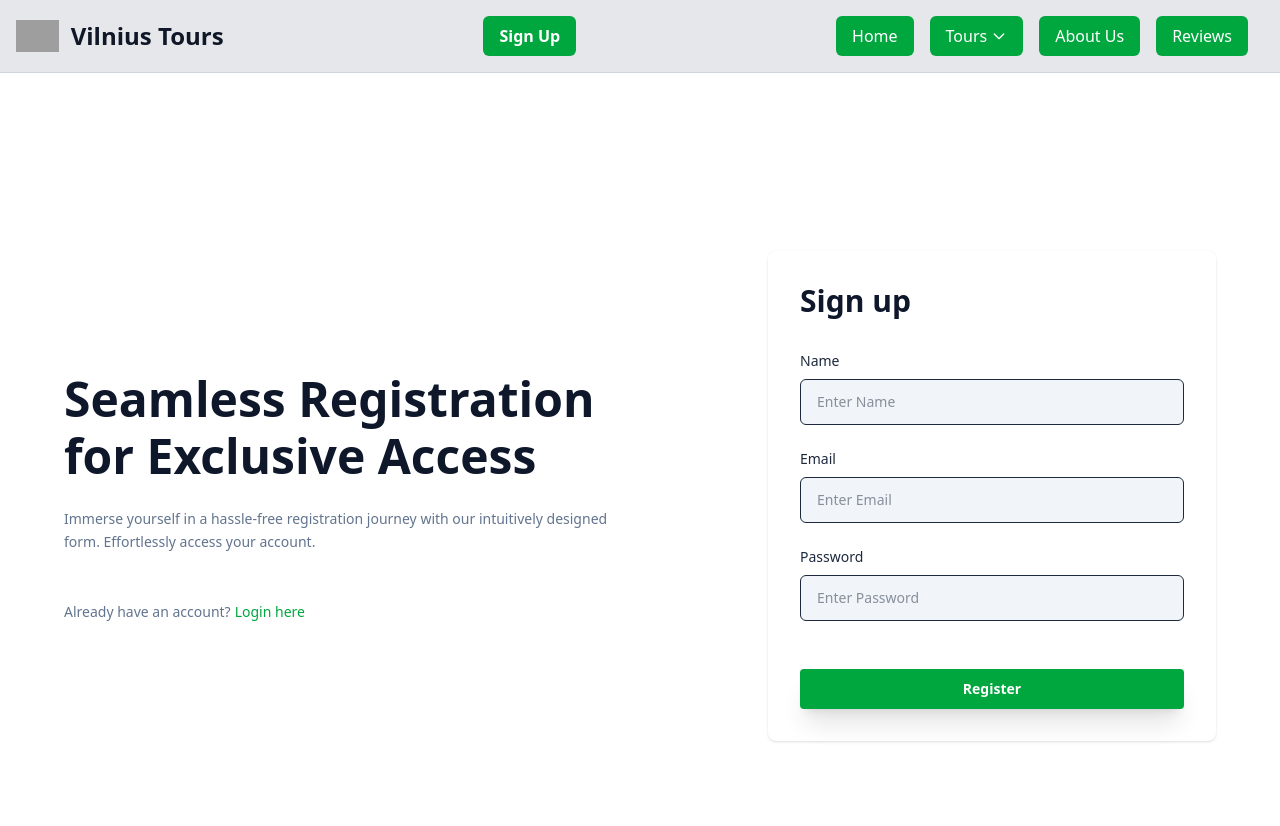
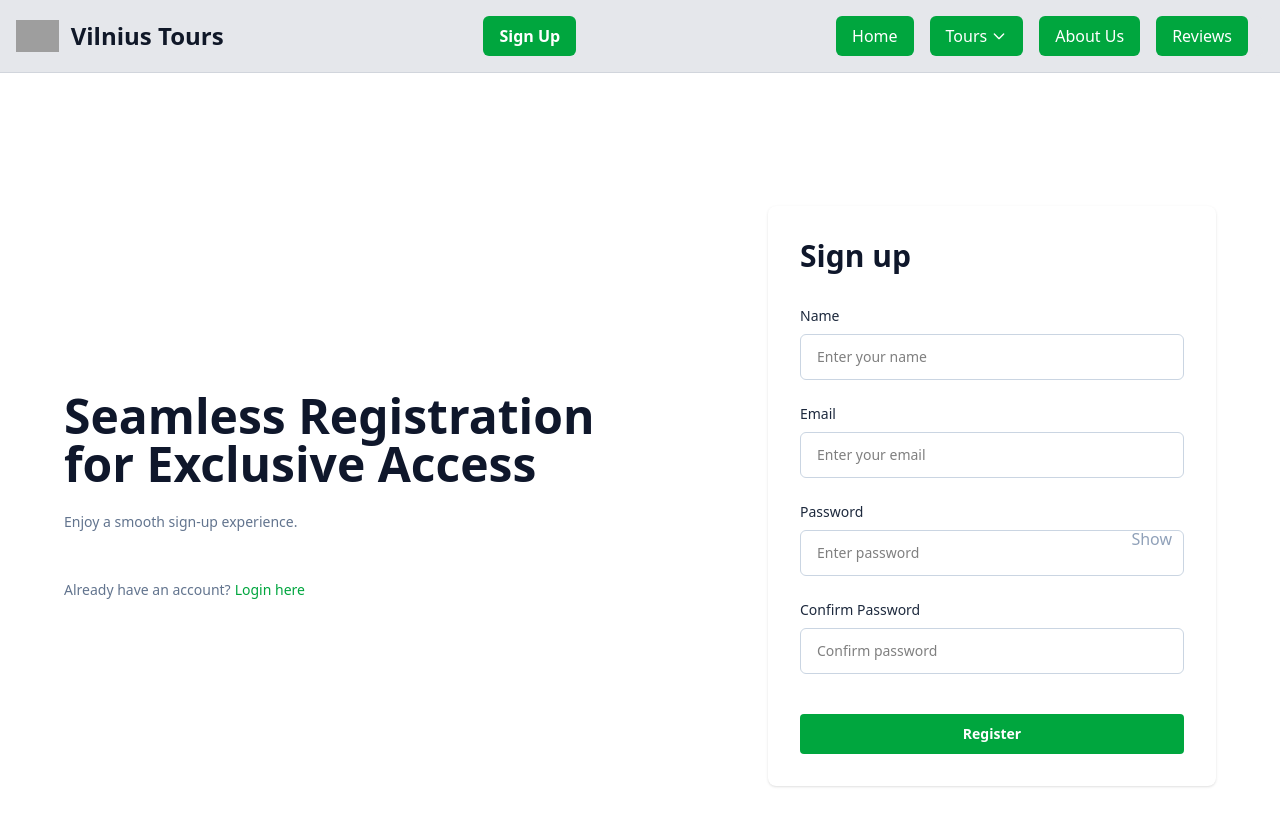
Before and after one commit to KarolisRZN/vilnius-tours, a React (Vite) app in the folder client/: page /register in a window 1280 px wide. Both pictures are taken after a click on the button "Register here". Shown: the top 826 px of the page. Built offline with nearby package versions, Linux system fonts and the light colour scheme; grey boxes are pictures that could not be loaded.

Commit message:
added validation registerlogin

```diff
--- a/client/src/components/RegisterLogin.jsx
+++ b/client/src/components/RegisterLogin.jsx
@@ -1,79 +1,115 @@
 import { useState } from "react";
+import { useNavigate } from "react-router";
 
 function RegisterLogin() {
   const [tab, setTab] = useState("login");
-  const [error, setError] = useState("");
+  const [errors, setErrors] = useState({});
   const [success, setSuccess] = useState("");
+  const [showPassword, setShowPassword] = useState(false);
+  const [loading, setLoading] = useState(false);
+  const navigate = useNavigate();
 
-  const handleLogin = async (e) => {
+  const [formData, setFormData] = useState({
+    name: "",
+    email: "",
+    password: "",
+    confirmPassword: "",
+  });
+
+  const emailRegex = /^[^\s@]+@[^\s@]+\.[^\s@]+$/;
+
+  const validate = () => {
+    const newErrors = {};
+
+    if (tab === "register" && formData.name.trim().length < 2) {
+      newErrors.name = "Name must be at least 2 characters.";
+    }
+
+    if (!emailRegex.test(formData.email)) {
+      newErrors.email = "Enter a valid email address.";
+    }
+
+    if (formData.password.length < 6) {
+      newErrors.password = "Password must be at least 6 characters.";
+    }
+
+    if (tab === "register" && formData.password !== formData.confirmPassword) {
+      newErrors.confirmPassword = "Passwords do not match.";
+    }
+
+    setErrors(newErrors);
+    return Object.keys(newErrors).length === 0;
+  };
+
+  const handleChange = (e) => {
+    setFormData((prev) => ({ ...prev, [e.target.name]: e.target.value }));
+    setErrors((prev) => ({ ...prev, [e.target.name]: "" }));
+    setSuccess("");
+  };
+
+  const handleSubmit = async (e) => {
     e.preventDefault();
-    setError("");
+    setErrors({});
     setSuccess("");
-    const email = e.target.email.value;
-    const password = e.target.password.value;
+
+    if (!validate()) return;
+
+    const url =
+      tab === "login"
+        ? "http://localhost:5000/api/login"
+        : "http://localhost:5000/api/register";
+
+    const payload =
+      tab === "login"
+        ? {
+            email: formData.email,
+            password: formData.password,
+          }
+        : {
+            name: formData.name,
+            email: formData.email,
+            password: formData.password,
+          };
+
+    setLoading(true);
     try {
-      const res = await fetch("http://localhost:5000/api/login", {
+      const res = await fetch(url, {
         method: "POST",
         headers: { "Content-Type": "application/json" },
-        body: JSON.stringify({ email, password }),
+        body: JSON.stringify(payload),
       });
+
       const data = await res.json();
+      setLoading(false);
+
       if (res.ok) {
-        setSuccess("Login successful!");
+        setSuccess(tab === "login" ? "Login successful!" : "Registration successful!");
         localStorage.setItem("user", JSON.stringify(data.user));
         window.dispatchEvent(new Event("storage"));
+        setTimeout(() => navigate("/"), 1000);
       } else {
-        setError(data.message || "Login failed.");
+        setErrors({ server: data.message || "Submission failed." });
       }
     } catch {
-      setError("Network error.");
-    }
-  };
-
-  const handleRegister = async (e) => {
-    e.preventDefault();
-    setError("");
-    setSuccess("");
-    const name = e.target.name.value;
-    const email = e.target.email.value;
-    const password = e.target.password.value;
-    try {
-      const res = await fetch("http://localhost:5000/api/register", {
-        method: "POST",
-        headers: { "Content-Type": "application/json" },
-        body: JSON.stringify({ name, email, password }),
-      });
-      const data = await res.json();
-      if (res.ok) {
-        setSuccess("Registration successful!");
-        localStorage.setItem("user", JSON.stringify(data.user));
-        window.dispatchEvent(new Event("storage"));
-      } else {
-        setError(data.message || "Registration failed.");
-      }
-    } catch {
-      setError("Network error.");
+      setLoading(false);
+      setErrors({ server: "Network error. Please try again." });
     }
   };
 
   return (
     <div className="min-h-screen flex flex-col items-center justify-center py-6 px-4 bg-white">
       <div className="grid md:grid-cols-2 items-center gap-10 max-w-6xl max-md:max-w-md w-full">
-        {/* Left side: Info and switch */}
         <div>
-          <h2 className="lg:text-5xl text-3xl font-bold lg:leading-[57px] text-slate-900">
-            Seamless {tab === "login" ? "Login" : "Registration"} for Exclusive
-            Access
+          <h2 className="lg:text-5xl text-3xl font-bold text-slate-900">
+            Seamless {tab === "login" ? "Login" : "Registration"} for Exclusive Access
           </h2>
-          <p className="text-sm mt-6 text-slate-500 leading-relaxed">
-            Immerse yourself in a hassle-free{" "}
-            {tab === "login" ? "login" : "registration"} journey with our
-            intuitively designed form. Effortlessly access your account.
+          <p className="text-sm mt-6 text-slate-500">
+            Enjoy a smooth {tab === "login" ? "login" : "sign-up"} experience.
           </p>
           <p className="text-sm mt-12 text-slate-500">
             {tab === "login" ? (
               <>
-                Don't have an account?
+                Don’t have an account?
                 <button
                   className="text-green-600 font-medium hover:underline ml-1"
                   onClick={() => setTab("register")}
@@ -95,83 +131,118 @@ function RegisterLogin() {
           </p>
         </div>
 
-        {/* Right side: Form */}
         <form
+          onSubmit={handleSubmit}
           className="max-w-md md:ml-auto w-full bg-white rounded-lg shadow p-8"
-          onSubmit={tab === "login" ? handleLogin : handleRegister}
         >
           <h3 className="text-slate-900 lg:text-3xl text-2xl font-bold mb-8">
             {tab === "login" ? "Sign in" : "Sign up"}
           </h3>
 
-          {error && <div className="mb-4 text-red-600">{error}</div>}
+          {errors.server && <div className="mb-4 text-red-600">{errors.server}</div>}
           {success && <div className="mb-4 text-green-600">{success}</div>}
 
           <div className="space-y-6">
             {tab === "register" && (
               <div>
-                <label className="text-sm text-slate-800 font-medium mb-2 block">
+                <label className="text-sm font-medium text-slate-800 block mb-2">
                   Name
                 </label>
                 <input
+                  type="text"
                   name="name"
-                  type="text"
-                  required
-                  className="bg-slate-100 w-full text-sm text-slate-800 px-4 py-3 rounded-md outline-none border focus:border-green-600 focus:bg-transparent"
-                  placeholder="Enter Name"
+                  value={formData.name}
+                  onChange={handleChange}
+                  className={`w-full px-4 py-3 text-sm rounded-md border outline-none ${
+                    errors.name
+                      ? "border-red-500"
+                      : "border-slate-300 focus:border-green-600"
+                  }`}
+                  placeholder="Enter your name"
                 />
+                {errors.name && <p className="text-red-500 text-sm mt-1">{errors.name}</p>}
               </div>
             )}
+
             <div>
-              <label className="text-sm text-slate-800 font-medium mb-2 block">
+              <label className="text-sm font-medium text-slate-800 block mb-2">
                 Email
               </label>
               <input
+                type="email"
                 name="email"
-                type="email"
-                required
-                className="bg-slate-100 w-full text-sm text-slate-800 px-4 py-3 rounded-md outline-none border focus:border-green-600 focus:bg-transparent"
-                placeholder="Enter Email"
+                value={formData.email}
+                onChange={handleChange}
+                className={`w-full px-4 py-3 text-sm rounded-md border outline-none ${
+                  errors.email
+                    ? "border-red-500"
+                    : "border-slate-300 focus:border-green-600"
+                }`}
+                placeholder="Enter your email"
               />
+              {errors.email && <p className="text-red-500 text-sm mt-1">{errors.email}</p>}
             </div>
-            <div>
-              <label className="text-sm text-slate-800 font-medium mb-2 block">
+
+            <div className="relative">
+              <label className="text-sm font-medium text-slate-800 block mb-2">
                 Password
               </label>
               <input
+                type={showPassword ? "text" : "password"}
                 name="password"
-                type="password"
-                required
-                className="bg-slate-100 w-full text-sm text-slate-800 px-4 py-3 rounded-md outline-none border focus:border-green-600 focus:bg-transparent"
-                placeholder="Enter Password"
+                value={formData.password}
+                onChange={handleChange}
+                className={`w-full px-4 py-3 text-sm rounded-md border outline-none ${
+                  errors.password
+                    ? "border-red-500"
+                    : "border-slate-300 focus:border-green-600"
+                }`}
+                placeholder="Enter password"
               />
+              <button
+                type="button"
+                className="absolute right-3 top-1/2 -translate-y-1/2 text-slate-400"
+                onClick={() => setShowPassword((v) => !v)}
+                tabIndex={-1}
+              >
+                {showPassword ? "Hide" : "Show"}
+              </button>
+              {errors.password && (
+                <p className="text-red-500 text-sm mt-1">{errors.password}</p>
+              )}
             </div>
-            {tab === "login" && (
-              <div className="flex flex-wrap items-center justify-between gap-4">
-                <div className="flex items-center">
-                  <input
-                    id="remember-me"
-                    name="remember-me"
-                    type="checkbox"
-                    className="h-4 w-4 text-green-600 focus:ring-green-500 border-slate-300 rounded"
-                  />
-                  <label
-                    htmlFor="remember-me"
-                    className="ml-3 block text-sm text-slate-500"
-                  >
-                    Remember me
-                  </label>
-                </div>
+
+            {tab === "register" && (
+              <div>
+                <label className="text-sm font-medium text-slate-800 block mb-2">
+                  Confirm Password
+                </label>
+                <input
+                  type="password"
+                  name="confirmPassword"
+                  value={formData.confirmPassword}
+                  onChange={handleChange}
+                  className={`w-full px-4 py-3 text-sm rounded-md border outline-none ${
+                    errors.confirmPassword
+                      ? "border-red-500"
+                      : "border-slate-300 focus:border-green-600"
+                  }`}
+                  placeholder="Confirm password"
+                />
+                {errors.confirmPassword && (
+                  <p className="text-red-500 text-sm mt-1">{errors.confirmPassword}</p>
+                )}
               </div>
             )}
           </div>
 
-          <div className="!mt-12">
+          <div className="mt-10">
             <button
               type="submit"
-              className="w-full shadow-xl py-2.5 px-4 text-sm font-semibold rounded text-white bg-green-600 hover:bg-green-700 focus:outline-none"
+              disabled={loading}
+              className="w-full py-2.5 px-4 text-sm font-semibold rounded text-white bg-green-600 hover:bg-green-700 focus:outline-none"
             >
-              {tab === "login" ? "Log in" : "Register"}
+              {loading ? "Loading..." : tab === "login" ? "Log in" : "Register"}
             </button>
           </div>
         </form>
```
